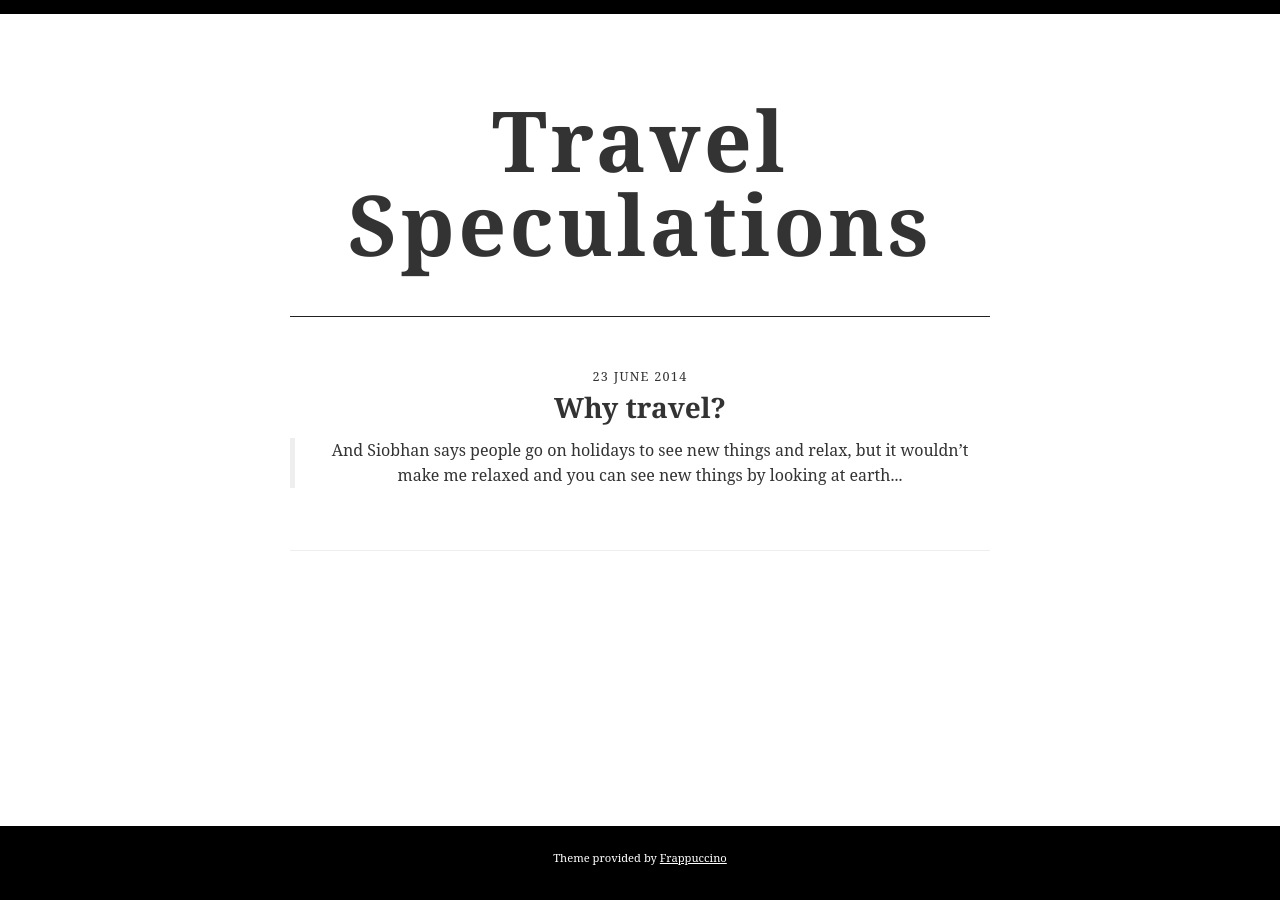
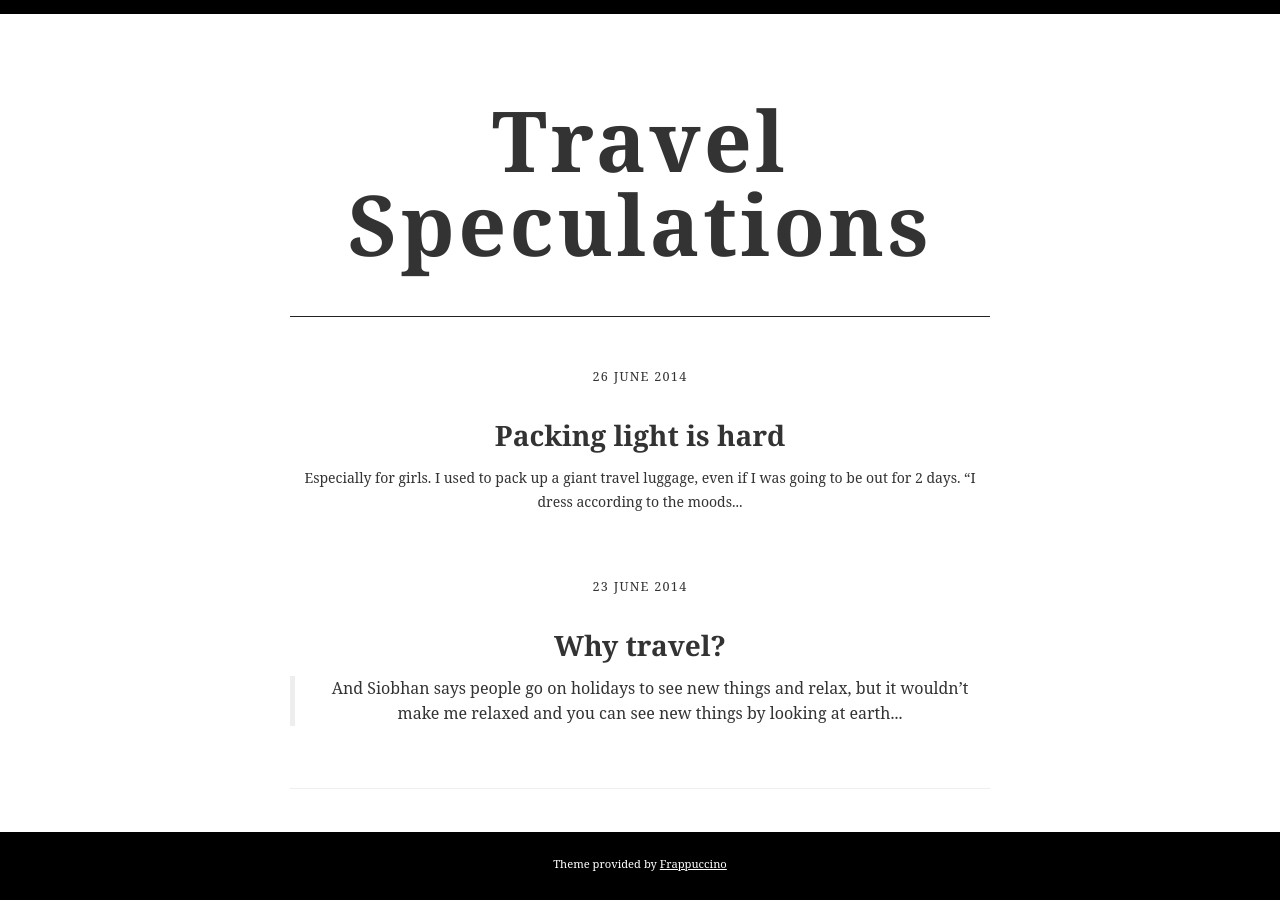
Before and after one commit to ana-balica/ana-balica.github.io, a Jekyll site: the page built from index.html, in a window 1280 px wide. Built offline with Jekyll 4.4.1, drawn with Linux system fonts in a browser that asks for light colours; some web fonts are replaced; the list of posts is cut into pages by our own code; some of the changed lines change nothing that is shown.

Commit message:
"packing light is hard" post

```diff
--- /dev/null
+++ b/_posts/2014-06-26-packing-light-is-hard.md
@@ -0,0 +1,70 @@
+---
+layout: post_page
+title: Packing light is hard
+---
+
+Especially for girls. I used to pack up a giant travel luggage, even if I was going to be out for 2 days. ["I dress according to the moods I sense in the room. As such, I must have options."](http://www.imdb.com/title/tt3388032/?ref_=ttep_ep7) And my options were huge, same as my entire closet.
+
+Times change and here is my first attempt to pack light for a 3-day trip. Start small with short trips and develop your personal mini-perfect-kit for longer journeys -- that's my motto.
+
+### Checklist
+
+Without even considering other options, I have bought a backpack. Handbags are a lot more uncomfortable to carry. Suitcases? That isn't going to be light. I have a [Deuter GoGo](http://www.deuter.com/de/en/city/gogo-80146-74.html) with a volume of 25 litre in a girlish magenta arrowcheck color. Going beyond 30 litre already starts feeling big and not casual at all. The dimensions are also relevant to the airplane company that will allow you to take the bag on-board as hand luggage. The GoGo model is designed for city and traveling and lies within reasonable price rangez. I have purchased mine for 40 EURO. The killer feature of Deuter backpacks are the airstripes, which make your trips comfy, non-sweaty-back and hence enjoyable.
+
+![Alt text]({{ site.url }}/assets/deuter.jpg)
+
+I usually have blind faith that I will be able to get some work done, therefore I always carry my laptop. It's 14 inch display laptop weighing 1.31kg + the charger, whose weight is never specified by the manufacturer (they really should start doing that). If you don't do constant work on your laptop and you use it to check facebook or skype, than a phone will do much better. A smartphone today is a super space saver. In the best case scenario it replaces the following accessories:
+
+* camera
+* laptop or tablet
+* books, newspapers, magazines, guidebooks
+* physical map
+* notebook
+* music player
+
+Moreover it has a GPS and quite often represents an entertainment device. Oh, I forgot, you can make calls also. Along with the smartphone, I usually take a pair of earphones and my cable charger. Actually this time I will skip the charger and the power adapter, since I am visiting a friend and every house has a collection of micro USB cables. The point is to get maximum usefulness from multipurpose devices.
+
+During a 3-day trip I don't think I will get much reading done, so I am leaving my Kindle at home. At the same time I am not totally detached from my collection of books, since Kindle app syncs with your Amazon account and *viva le cloud* -- I can read from my phone. Less convenient, but still better.
+
+Next important step is the choice of shoes. It was one the most scrutinizing background jobs that lasted for 3 days in my mind. After solid market analysis, I have come up to the conclusion called [Ecco Sport Biom Lite 1.2 Marry Jane](http://ca.shop.ecco.com/en_CA/802143.html). They look as if my grandma bought herself a pair of shoes to go to a health resort. Grandma will always choose cozy shoes and so they are. Being extremely light they offer a perfect food support. Don't go for converse or skate shoes, after 5-7 hours of walking you will see the difference.
+
+I can wear them with trousers, shorts, skirts or dresses. They look equally okaish. The only annoying thing about Ecco Biom Marry Jane is that they are made of nubuck, which makes it hard to remove the stains. In one month or so I have made them look shabby and not so pretty anymore. Anyway totally worth the money.
+
+![Alt text]({{ site.url }}/assets/ecco.jpg)
+
+Today I had the risk to buy the "neck-pouch-that-says-I-have-my-most-important-belongings-right-here-steal-it-asap", in other words [Samsonite Kangaroo Neck Pouch](http://www.amazon.co.uk/Samsonite-Kangaroo-Neck-Pouch-Graphite/dp/B005VQCSAS). I put in it my passport, travel tickets, credit cards, cash, coins. Most of my clothes lack any pockets, so I think it will become also a phone holder. Real reviews coming up after the upcoming trip.
+
+Everything else sums up to this:
+
+* two t-shirts
+* pair of shorts
+* pair of flip-flops
+* swimming suit (I know I will be at a swimming pool)
+* bag with ladies stuff and medicine (take only unusual kind, don't carry any Strepsils with you -- you can buy those in any drugstore)
+* 3 pairs of panties
+* 5 pairs of low socks
+* pair of skin color tights -- wear them with the shorts in cold weather
+* comb -- I have long hair
+* anti-perspirant -- it is ginormous, definitely should find something more miniature
+* solution for cleaning contact lenses in a green bottle
+* mirror, marker for unexpected hitchhiking, labello lipstick, lighter, rolling paper and other small stuff
+
+![Alt text]({{ site.url }}/assets/travel-kit.jpg)
+
+The little bottles of 100ml are simple, yet brilliant. You can buy a 4-pack from IKEA. I use them for shampoo, soap, solution. And the most awesome part is that you can take them on-board of an airplane.
+
+![Alt text]({{ site.url }}/assets/ikea_bottle.jpg)
+
+Thank goodness it's summer and my backpacks weights only 4 kg.
+
+### 406 Not Acceptable items
+
+Along with the checklist, there is a list of stuff I don't take with me in the trip. I am not talking about a basketball ball or a frying pan, but about the things that I used to take. And so those are:
+
+* makeup -- since I don't use any, easy to do, but I know some girls might find it difficult living without at least basic makeup
+* hair products -- I didn't have the shampoo in my checklist, because I know I will be borrowing it from my host
+* books -- occupy a lot of space and cause back pain
+* camera -- if you are not a photo expert, smartphone camera probably will do
+* manicure set -- 3 days, remember?
+
+To conclude, captain obvious is ready for her trip. Wish me good luck and intriguing adventures!
--- a/css/style.css
+++ b/css/style.css
@@ -274,7 +274,9 @@ h2 {
   font-size: 30px; }
 
 h3 {
-  font-size: 24px; }
+  font-size: 24px;
+  margin: 1.2em 0 0.4em 0;
+  text-align: center; }
 
 h4 {
   font-size: 18px;
@@ -1784,7 +1786,8 @@ main.container, main.content > .container {
 .entries h3 {
   font-family: Georgia, 'Times New Roman', Times, serif;
   font-size: 2em;
-  margin-top: 0.2em; }
+  margin: 1.2em 0 0.4em 0;
+  text-align: center; }
 .entries div {
   line-height: 1.7em;
   margin-top: 1.2em; }
```
Also changed, not shown: assets/deuter.jpg (added), assets/ecco.jpg (added), assets/gogo.jpg (added), assets/ikea_bottle.jpg (added), assets/travel-kit.jpg (added).
